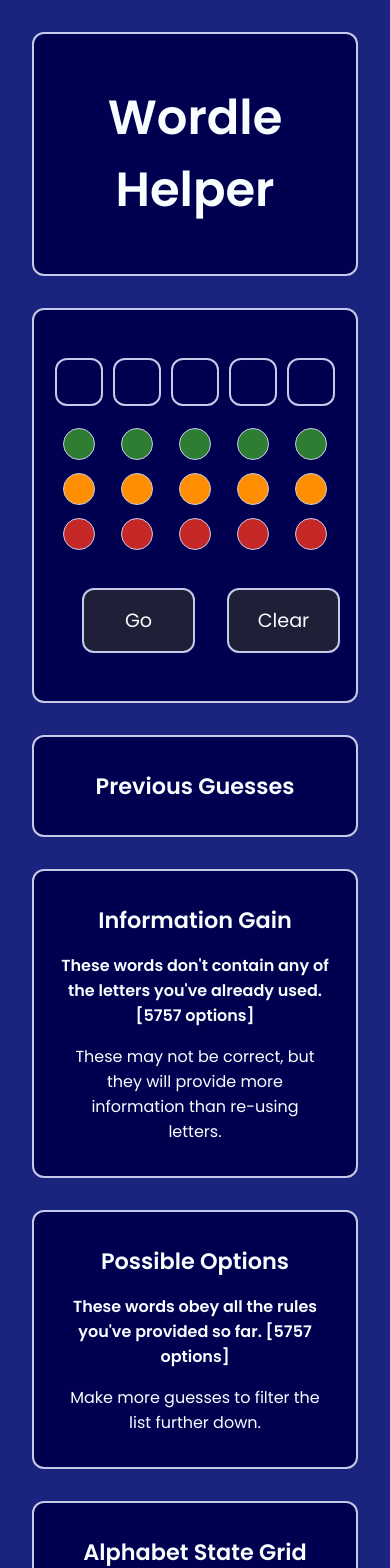
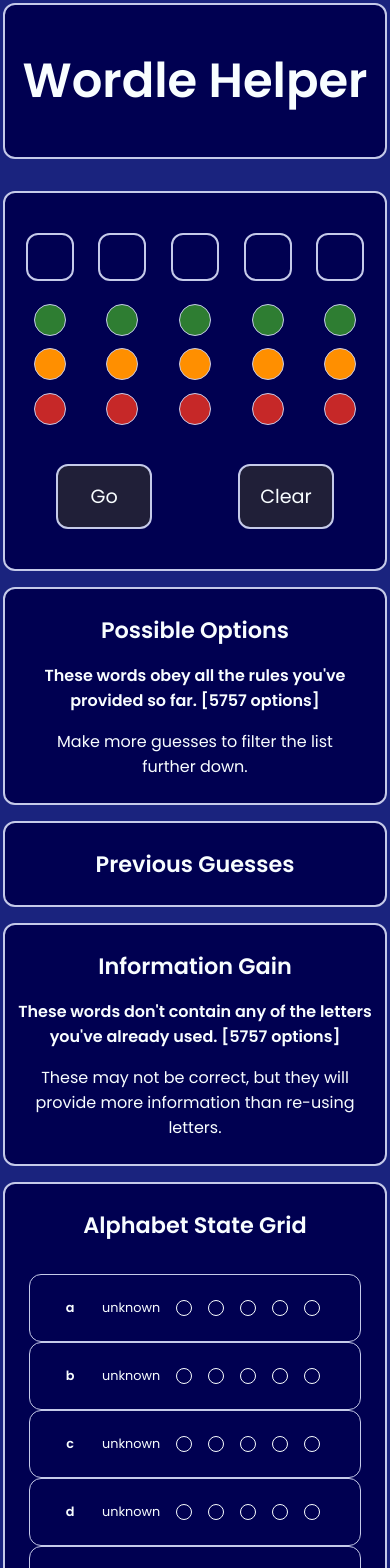
Before and after one commit to liamjamesburks/wordle-helper, a React (Create React App) app: page / in a window 390 px wide. Shown: the top 1568 px of the page. Built offline with nearby package versions, Linux system fonts and the light colour scheme.

Commit message:
Updated UI to be more mobile friendly.

```diff
--- a/src/App.css
+++ b/src/App.css
@@ -16,20 +16,11 @@
   --red: #c62828;
   --amber: #ff8f00;
 
-  --dark-green: #135916;
-  --dark-red: #7c1010;
-  --dark-amber: #915000;
+  --dark-green: #0a480d;
+  --dark-red: #6b0f0f;
+  --dark-amber: #734000;
 
   --radius: 12px;
-}
-
-p {
-  margin: 0;
-  padding: 0;
-}
-
-body {
-  overflow-x: hidden;
 }
 
 * {
@@ -38,6 +29,15 @@
 
   margin: 0;
   padding: 0;
+}
+
+p, h1, h2, h3, h4 {
+  margin: 0;
+  padding: 0;
+}
+
+body {
+  overflow-x: hidden;
 }
 
 *::-webkit-scrollbar {
@@ -49,25 +49,9 @@
   background-color: var(--card-background);
 }
 
-*::-webkit-scrollbar-track {
-  /*box-shadow: inset 0 0 6px var(--card-border);*/
-  /*border: 1px solid var(--card-border);*/
-}
-
 *::-webkit-scrollbar-thumb {
   background-color: var(--card-background);
   border: 1px solid var(--card-border);
-  /*outline: 1px solid slategrey;*/
-}
-
-.app-content {
-  display: flex;
-  justify-content: space-around;
-  align-items: start;
-
-  background-color: var(--background);
-  color: var(--foreground);
-  margin-top: 2rem;
 }
 
 @media only screen and (min-width: 1480px) {
@@ -86,6 +70,31 @@
 
     width: 100%;
     margin: 0 2rem;
+  }
+
+  .app {
+    min-height: 100vh;
+    min-width: 100vw;
+
+    background-color: var(--background);
+    padding: 2rem;
+  }
+
+  .generic-container {
+    display: flex;
+    flex-direction: column;
+    justify-content: center;
+    align-items: center;
+
+    text-align: center;
+
+    background-color: var(--card-background);
+    border-radius: var(--radius);
+    border: 2px solid var(--card-border);
+    padding: 1rem;
+    width: 100%;
+
+    margin: 0 0 2rem 0;
   }
 }
 
@@ -106,23 +115,31 @@
 
     width: 100%;
   }
-}
 
-.centred {
-  display: flex;
-  justify-content: center;
-  align-items: center;
-}
+  .app {
+    min-height: 100vh;
+    min-width: 100vw;
 
-.app {
-  min-height: 100vh;
-  min-width: 100vw;
+    background-color: var(--background);
+    padding: 0.2rem;
+  }
 
-  background-color: var(--background);
-  padding: 2rem;
-}
+  .generic-container {
+    display: flex;
+    flex-direction: column;
+    justify-content: center;
+    align-items: center;
 
-.app-segment {
+    text-align: center;
+
+    background-color: var(--card-background);
+    border-radius: var(--radius);
+    border: 2px solid var(--card-border);
+    padding: 0.5rem;
+    width: 100%;
+
+    margin: 0 0 1rem 0;
+  }
 }
 
 .app-title {
@@ -130,7 +147,7 @@
   font-stretch: ultra-expanded;
 
   padding: 2rem 0;
-  margin: 0 0 0 0;
+  margin: 0;
   width: 100%;
 
   text-align: center;
@@ -140,3 +157,40 @@
 .m-4 {
   margin-bottom: 2rem;
 }
+
+.bold {
+  font-size: 1.1rem;
+  font-weight: bold;
+}
+
+.centred {
+  display: flex;
+
+  justify-content: center;
+  align-items: center;
+}
+
+.flex {
+  display: flex;
+}
+
+.bg-green {
+  background-color: var(--green);
+}
+.hover-bg-green:hover {
+  background-color: var(--green-hover);
+}
+
+.bg-orange {
+  background-color: var(--amber);
+}
+.hover-bg-orange:hover {
+  background-color: var(--amber-hover);
+}
+
+.bg-red {
+  background-color: var(--red);
+}
+.hover-bg-red:hover {
+  background-color: var(--red-hover);
+}
--- a/src/App.js
+++ b/src/App.js
@@ -1,9 +1,10 @@
 import React from 'react';
-import {useSelector} from "react-redux";
-import {selectAlphabetState} from "./features/alphabet-state/alphabetStateSlice";
+import { wordListJson } from "./resources/word-list-json";
+
+import { useSelector } from "react-redux";
+import { selectAlphabetState } from "./features/alphabet-state/alphabetStateSlice";
 import { useState, useEffect } from "react";
 
-import { wordListJson } from "./resources/word-list-json";
 import WordInput from "./components/word-input/word-input-component";
 import AlphabetState from "./components/alphabet-state-component/alphabet-state-component";
 import FilteredWordList from "./components/filtered-word-list-component/filtered-word-list-component";
@@ -101,15 +102,15 @@
                     <div className="centred">
                         <WordInput />
                     </div>
-                    <GuessHistory/>
                     <div className="centred">
-                        <FilteredWordList filteredList={wordListUnused} title="Information Gain" subtitle="These words don't contain any of the letters you've already used." instructions="These may not be correct, but they will provide more information than re-using letters." wordLimit={500}/>
+                        <FilteredWordList filteredList={wordList} title="Possible Options" subtitle="These words obey all the rules you've provided so far." instructions="Make more guesses to filter the list further down." wordLimit={200}/>
                     </div>
                 </div>
 
                 <div className='app-column'>
+                    <GuessHistory/>
                     <div className="centred">
-                        <FilteredWordList filteredList={wordList} title="Possible Options" subtitle="These words obey all the rules you've provided so far." instructions="Make more guesses to filter the list further down." wordLimit={200}/>
+                        <FilteredWordList filteredList={wordListUnused} title="Information Gain" subtitle="These words don't contain any of the letters you've already used." instructions="These may not be correct, but they will provide more information than re-using letters." wordLimit={500}/>
                     </div>
                     <AlphabetState />
                 </div>
--- a/src/components/alphabet-state-component/alphabet-state-styles.css
+++ b/src/components/alphabet-state-component/alphabet-state-styles.css
@@ -24,30 +24,10 @@
 
         padding: 1rem;
 
-        max-height: 40rem;
         width: 100%;
 
-        margin: 0;
-
-        overflow: scroll;
+        overflow-y: visible;
     }
-}
-
-.generic-container {
-    display: flex;
-    flex-direction: column;
-    justify-content: center;
-    align-items: center;
-
-    text-align: center;
-
-    background-color: var(--card-background);
-    border-radius: var(--radius);
-    border: 2px solid var(--card-border);
-    padding: 1rem;
-    width: 100%;
-
-    margin: 0 0 2rem 0;
 }
 
 .alphabet-group-title {
@@ -74,16 +54,22 @@
     padding: 1.5rem 2rem 1.5rem 1rem;
 }
 
-.letter {
-    font-size: 0.8rem;
-    text-align: center;
+@media only screen and (min-width: 800px) {
+    .letter {
+        font-size: 0.8rem;
+        text-align: center;
 
-    min-width: 6rem;
+        min-width: 6rem;
+    }
 }
 
-.bold {
-    font-size: 1.1rem;
-    font-weight: bold;
+@media only screen and (max-width: 800px) {
+    .letter {
+        font-size: 0.8rem;
+        text-align: center;
+
+        min-width: 2rem;
+    }
 }
 
 .index-display {
--- a/src/components/filtered-word-list-component/filtered-word-list-styles.css
+++ b/src/components/filtered-word-list-component/filtered-word-list-styles.css
@@ -1,3 +1,26 @@
+.further-instructions {
+    text-align: center;
+    font-size: 16px;
+    padding: 1rem;
+}
+
+
+@media only screen and (min-width: 800px) {
+    .word-option {
+        margin: 1rem;
+        padding: 1rem;
+
+        min-width: 3rem;
+
+        text-align: center;
+        justify-self: center;
+        align-self: center;
+
+        border: 2px solid var(--foreground);
+        border-radius: 12px;
+        background-color: var(--card-background);
+    }
+
     .word-list-container {
         display: grid;
         grid-template-columns: 1fr 1fr 1fr;
@@ -7,20 +30,33 @@
 
         overflow: scroll;
     }
-
-.further-instructions {
-    text-align: center;
-    font-size: 16px;
-    padding: 1rem;
 }
 
+@media only screen and (max-width: 800px) {
     .word-option {
-    margin: 1rem;
-    padding: 1rem;
+        margin: 0.5rem;
+        padding: 0.5rem;
+
+        min-width: 3rem;
 
         text-align: center;
+        justify-self: center;
+        align-self: center;
 
         border: 2px solid var(--foreground);
         border-radius: 12px;
         background-color: var(--card-background);
     }
+
+    .word-list-container {
+        display: grid;
+        grid-template-columns: 1fr 1fr;
+
+        max-height: 20rem;
+        width: 100%;
+
+        overflow: scroll;
+
+        margin-top: 1rem;
+    }
+}
--- a/src/components/guess-history-component/guess-history-styles.css
+++ b/src/components/guess-history-component/guess-history-styles.css
@@ -1,5 +1,17 @@
-.row-3 {
-    display: grid;
-    grid-template-columns: 1fr 1fr 1fr;
-    width: 100%;
+@media only screen and (min-width: 800px) {
+    .guess-history-container {
+        display: grid;
+        grid-template-columns: 1fr 1fr 1fr;
+        width: 100%;
+    }
 }
+
+@media only screen and (max-width: 800px) {
+    .guess-history-container {
+        display: grid;
+        grid-template-columns: 1fr 1fr;
+        width: 100%;
+
+        margin-top: 2rem;
+    }
+}
--- a/src/components/letter-input/letter-input-component.jsx
+++ b/src/components/letter-input/letter-input-component.jsx
@@ -13,9 +13,9 @@
     return (
         <div className="letter-input-group-container">
             <input id={props.position} className={`letter-input-container bg-${props.colour}`} value={props.letter} type="text" maxLength={1} onChange={props.handleLetterChange} required/>
-            <button type="button" id="green" className="validity-button green" onClick={handleColourChange} />
-            <button type="button" id="orange" className="validity-button orange" onClick={handleColourChange} />
-            <button type="button" id="red" className="validity-button red" onClick={handleColourChange} />
+            <button type="button" id="green" className="validity-button bg-green hover-bg-green" onClick={handleColourChange} />
+            <button type="button" id="orange" className="validity-button bg-orange hover-bg-orange" onClick={handleColourChange} />
+            <button type="button" id="red" className="validity-button bg-red hover-bg-red" onClick={handleColourChange} />
         </div>
     )
 }
--- a/src/components/word-input/word-input-component.jsx
+++ b/src/components/word-input/word-input-component.jsx
@@ -1,5 +1,5 @@
 import { useState, useEffect } from "react";
-import { useDispatch, useSelector } from "react-redux";
+import { useDispatch } from "react-redux";
 
 import {
     changeLetterState
@@ -121,8 +121,8 @@
                 <LetterInput key={4} position={4} handleLetterChange={handleLetterChange} handleColourChange={handleColourChange} colour={letters['4']['colour']} value={letters['4']['letter']}/>
             </div>
             <div className='btn-container'>
-                <button className="btn-go" disabled={!enabled} onClick={handleGoClick}>Go</button>
-                <button className="btn-go" disabled={!enabled} onClick={handleClearClick}>Clear</button>
+                <button className="action-button" disabled={!enabled} onClick={handleGoClick}>Go</button>
+                <button className="action-button" disabled={!enabled} onClick={handleClearClick}>Clear</button>
             </div>
         </div>
     )
--- a/src/components/word-input/word-input-styles.css
+++ b/src/components/word-input/word-input-styles.css
@@ -11,32 +11,36 @@
     margin-top: 2rem;
 }
 
-.btn-go {
+.action-button {
     cursor: pointer;
     font-family: 'Poppins', sans-serif;
     font-size: 1.2rem;
+
+    align-self: center;
+    justify-self: center;
 
     color: var(--foreground);
     background-color: var(--card-background);
     border: 2px solid var(--card-border);
     border-radius: 12px;
-    margin-left: 2rem;
+
+    min-width: 6rem;
 
     padding: 1rem;
 
+    transform: scale(1);
+    transition: 0.1s;
 }
 
-.btn-go:hover {
+.action-button:hover {
     background-color: var(--card-background-hover);
+
+    transform: scale(1.1);
+    transition: 0.1s;
 }
 
-.btn-go:disabled {
+.action-button:disabled {
     background-color: #201f38;
-}
-
-
-.flex {
-    display: flex;
 }
 
 .btn-container {
```
Also changed, not shown: src/components/letter-input/letter-input-styles.css (+0 -32 lines). Lines whose indentation alone changed are shown as unchanged.
